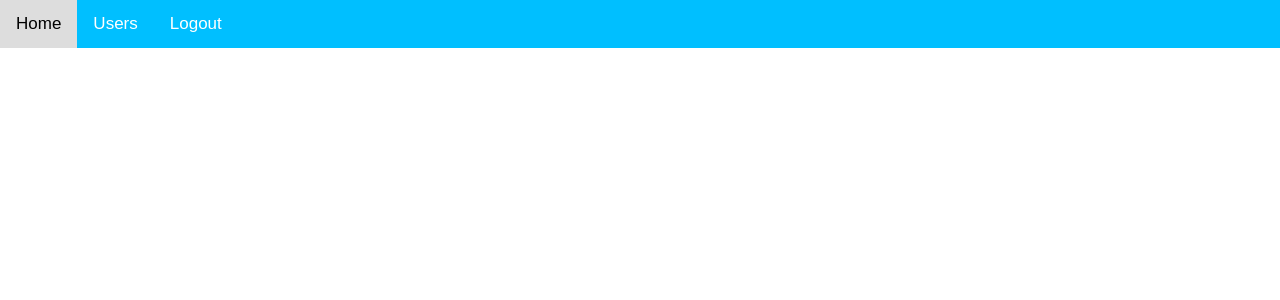
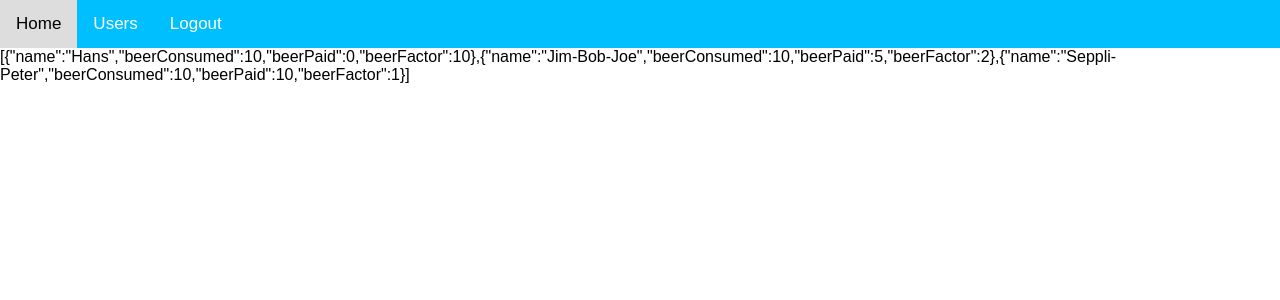
Before and after one commit to Adyrem/RogueLikeUnity, a PHP site: page /index.php?site=UserDAO in a window 1280 px wide. Shown: the top 300 px of the page. Run offline with PHP 8.4, Linux system fonts and the light colour scheme; the visitor is signed in with stand-in values (Sample User, id 1).

Commit message:
Added sorting algorythm to UserDAO

```diff
--- a/User.php
+++ b/User.php
@@ -11,6 +11,7 @@ class User
     public $name;
     public $beerConsumed;
     public $beerPaid;
+    public $beerFactor;
 
     /**
      * User constructor.
@@ -23,6 +24,11 @@ class User
         $this->name = $name;
         $this->beerConsumed = $beerConsumed;
         $this->beerPaid = $beerPaid;
+        if($beerPaid != 0) {
+            $this->beerFactor = $this->beerConsumed / $this->beerPaid;
+        } else {
+            $this->beerFactor = $this->beerConsumed;
+        }
     }
 
     /**
--- a/UserDAO.php
+++ b/UserDAO.php
@@ -14,6 +14,9 @@ class UserDAO
      */
     public $file = "data/users.txt";
 
+    function sortData ($a, $b){
+        return $a->beerFactor < $b->beerFactor;
+    }
     /**
      * Reads all users saved in the file
      * @return array    An array of all the users in the file
@@ -28,6 +31,8 @@ class UserDAO
             array_push($users, $user);
         }
         fclose($userFile);
+
+        usort($users, array($this, "sortData"));
         return $users;
 
     }
@@ -118,7 +123,9 @@ class UserDAO
             file_put_contents($this->file, $fileString);
         }
     }
+
+
 }
 
-$userdao = new UserDAO();
-$userdao->deleteRound("Hans");
+$userDao = new UserDAO();
+echo json_encode($userDao->readUsers());
--- a/data/users.txt
+++ b/data/users.txt
@@ -1,3 +1,3 @@
-Seppli-Peter;5;5
-Jim-Bob-Joe;5;0
-Hans;0;0
+Seppli-Peter;10;10
+Jim-Bob-Joe;10;5
+Hans;10;0
```
